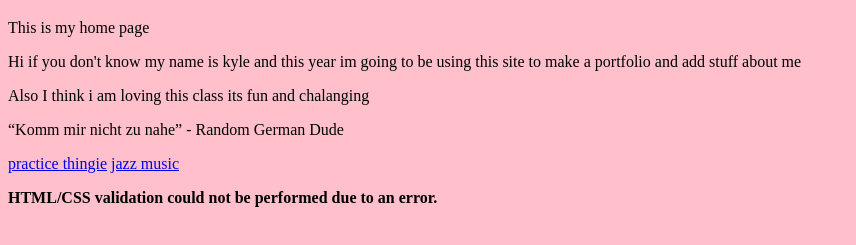
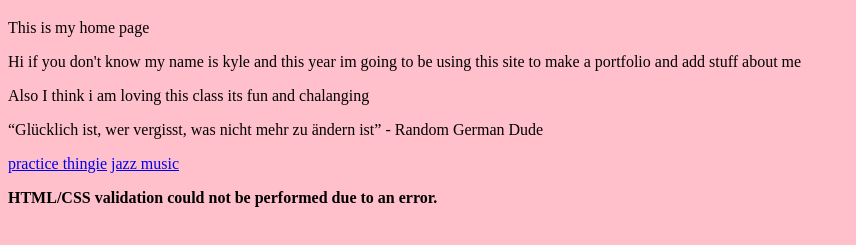
Before and after one commit to Greetingsplayer1/Greetingsplayer1.github.io, a plain HTML site: page index.html in a window 1280 px wide. Shown: the part 61-306 px from the top of the page, without its empty margins (0-856 px from the left). Drawn offline with Linux system fonts and the light colour scheme; no server answers.

Commit message:
update quote

```diff
--- a/index.html
+++ b/index.html
@@ -23,7 +23,7 @@ alert("Hello I am wonder if there is any upper limit to what I can put in this s
 <p>Hi if you don't know my name is kyle and this year im going to be using this site to make a portfolio and add stuff about me<p>
  <p>Also I think i am loving this class its fun and chalanging<p>
  </p>
- <p><q>Komm mir nicht zu nahe</q>
+ <p><q>Glücklich ist, wer vergisst, was nicht mehr zu ändern ist</q>
 - Random German Dude</p>
 <a href="https://greetingsplayer1.github.io/practice/minimal.html">practice thingie</a>
  <a href="https://www.youtube.com/watch?v=dQw4w9WgXcQ ">jazz music</a>
```
